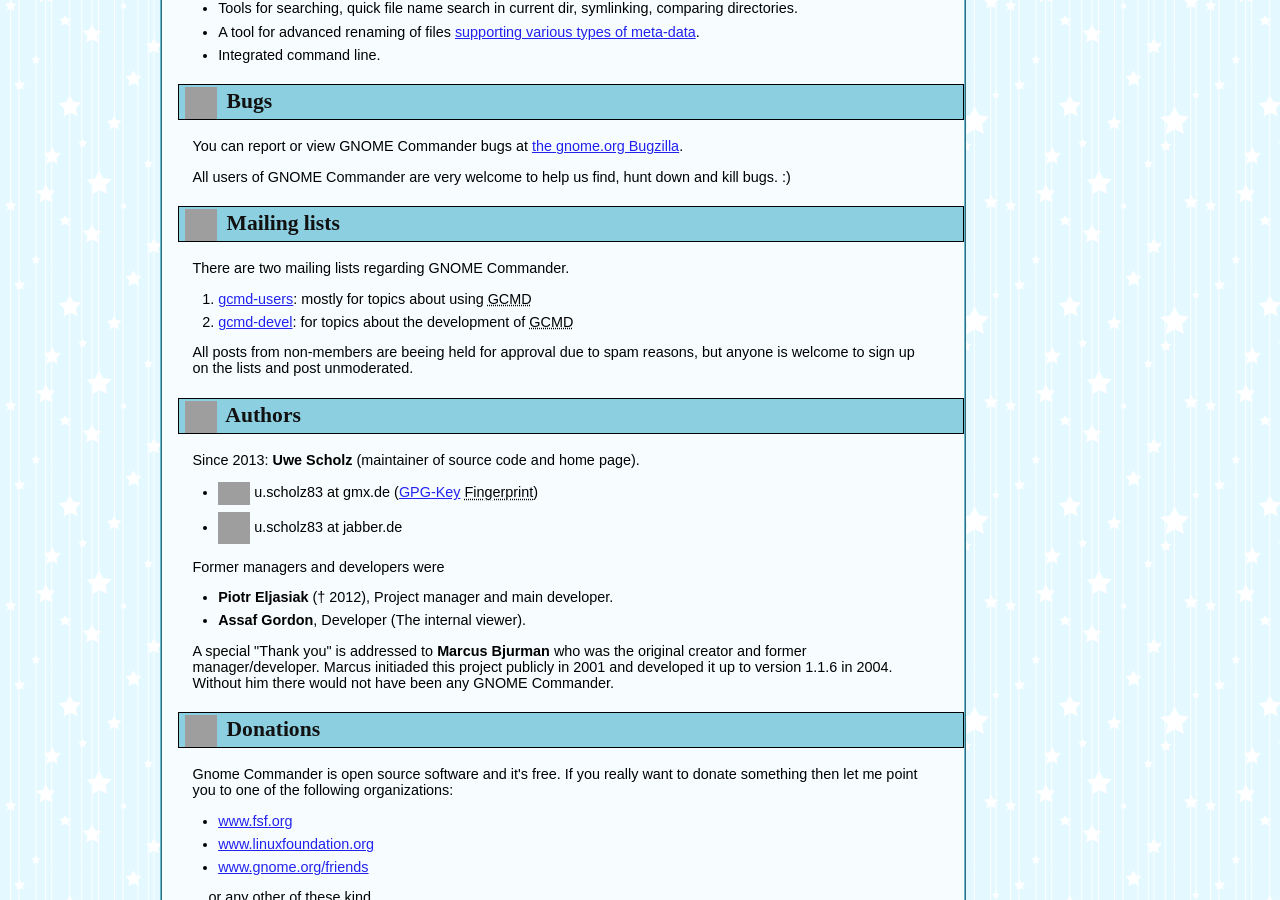
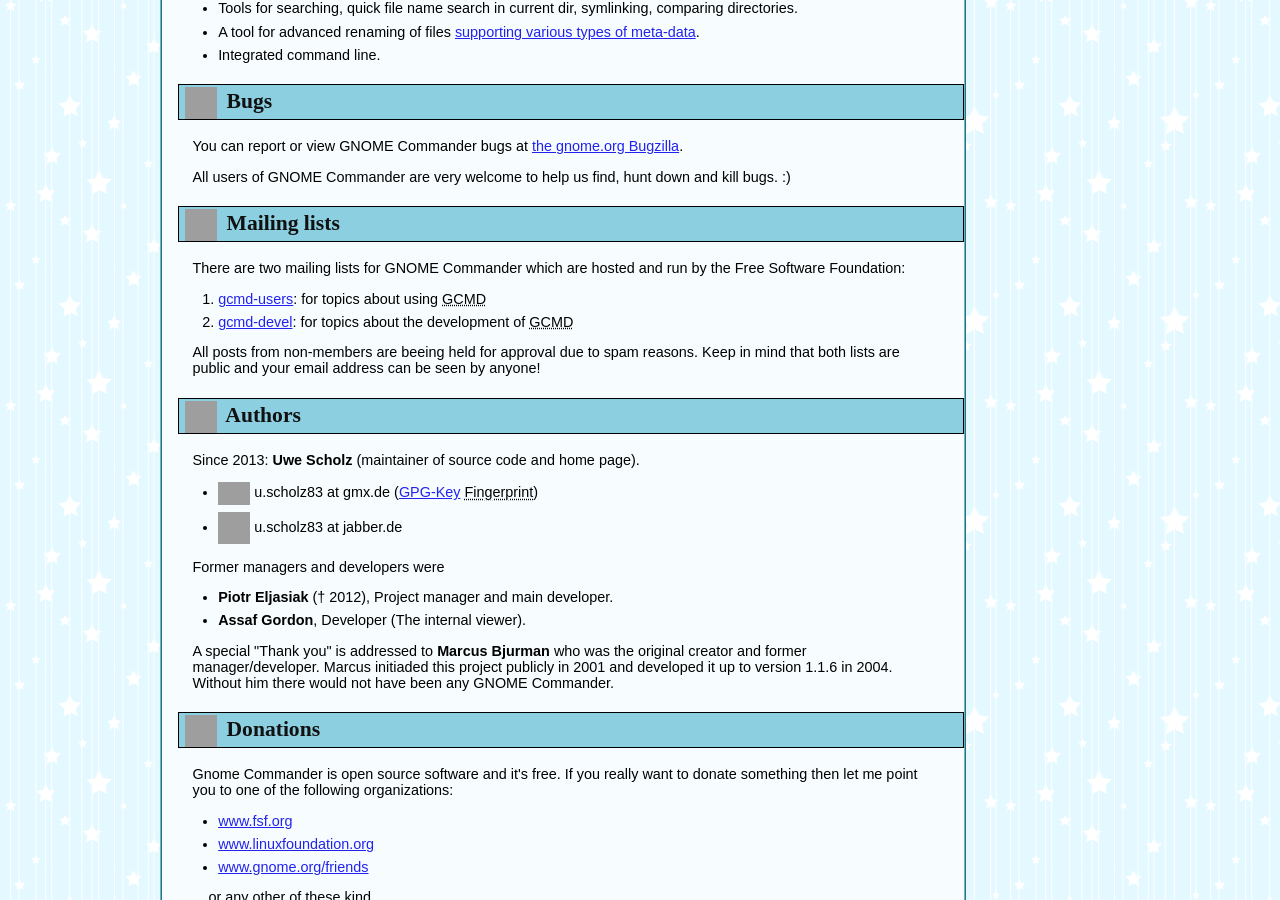
Before and after one commit to gcmd/gcmd.github.io, a Jekyll site: the page built from index.html, in a window 1280 px wide and 900 px high, scrolled down 1132 px. Built offline with Jekyll 4.4.1, drawn with Linux system fonts in a browser that asks for light colours; a script that is not in the unit is left out; comment, search, counter and statistics services are not loaded; grey boxes are pictures that could not be loaded.

Commit message:
Hint that mail addresses in mails to the mailing lists are public viewable

```diff
--- a/index.html
+++ b/index.html
@@ -66,13 +66,15 @@
 <p>You can report or view GNOME Commander bugs at <a href="https://bugzilla.gnome.org/browse.cgi?product=gnome-commander" title="Please report bugs here">the gnome.org Bugzilla</a>.</p>
 <p>All users of GNOME Commander are very welcome to help us find, hunt down and kill bugs. :)</p>
 <h2><img class="info" src="img/icons/actions/mail-reply-all.png" height="32" width="32" alt="Mailing lists"> <a name="maillists" id="maillists">Mailing lists</a></h2>
-<p>There are two mailing lists regarding GNOME Commander.</p>
+<p>There are two mailing lists for GNOME Commander which are
+  hosted and run by the Free Software Foundation:</p>
 <ol>
-<li><a href="https://lists.nongnu.org/mailman/listinfo/gcmd-users">gcmd-users</a>: mostly for topics about using <abbr title="GNOME Commander">GCMD</abbr></li>
+<li><a href="https://lists.nongnu.org/mailman/listinfo/gcmd-users">gcmd-users</a>: for topics about using <abbr title="GNOME Commander">GCMD</abbr></li>
 <li><a href="https://lists.nongnu.org/mailman/listinfo/gcmd-devel">gcmd-devel</a>: for topics about the development of <abbr title="GNOME Commander">GCMD</abbr></li>
 </ol>
 <p>All posts from non-members are beeing held for approval due to spam
-reasons, but anyone is welcome to sign up on the lists and post unmoderated.</p>
+reasons. Keep in mind that both lists are public and your
+email address can be seen by anyone!</p>
 
 <h2><img class="info" src="img/icons/apps/system-users.png" alt="Contact" height="32" width="32" title="Contact"> <a name="authors" id="authors">Authors</a></h2>
 <p>Since 2013: <strong>Uwe Scholz</strong> (maintainer of source code and home page).</p>
```
